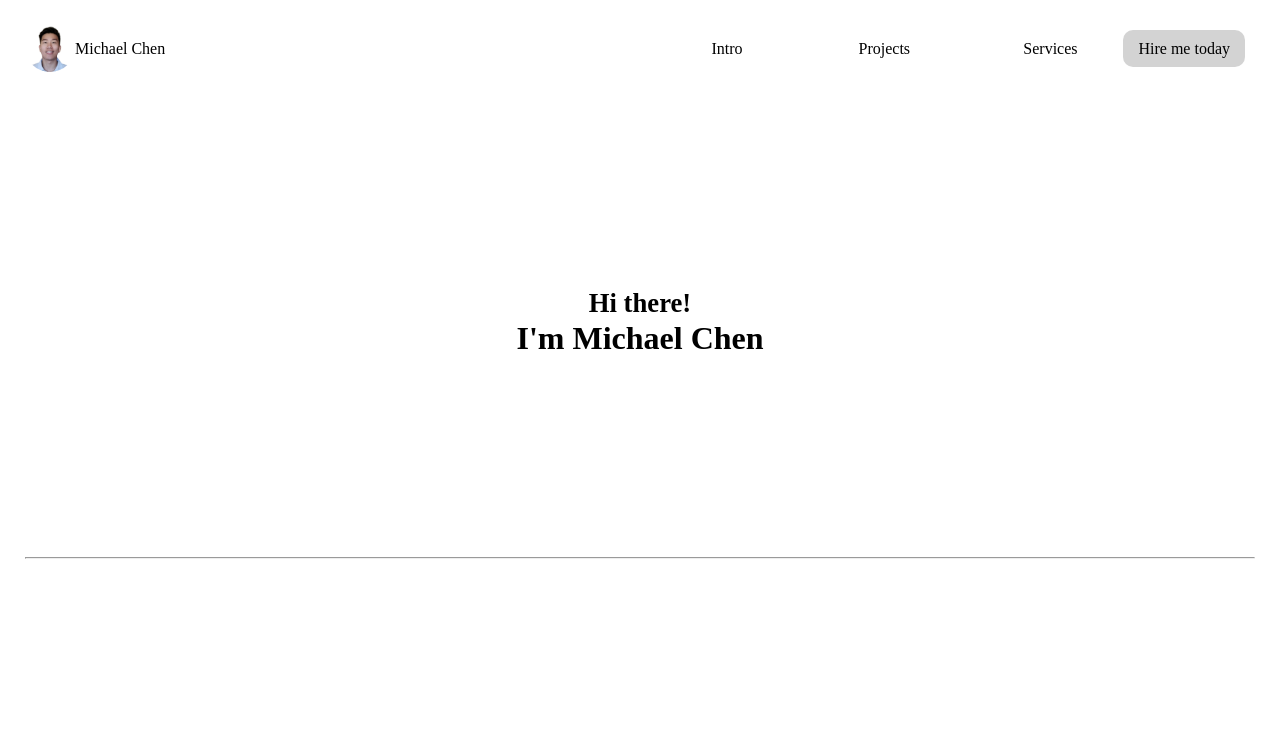
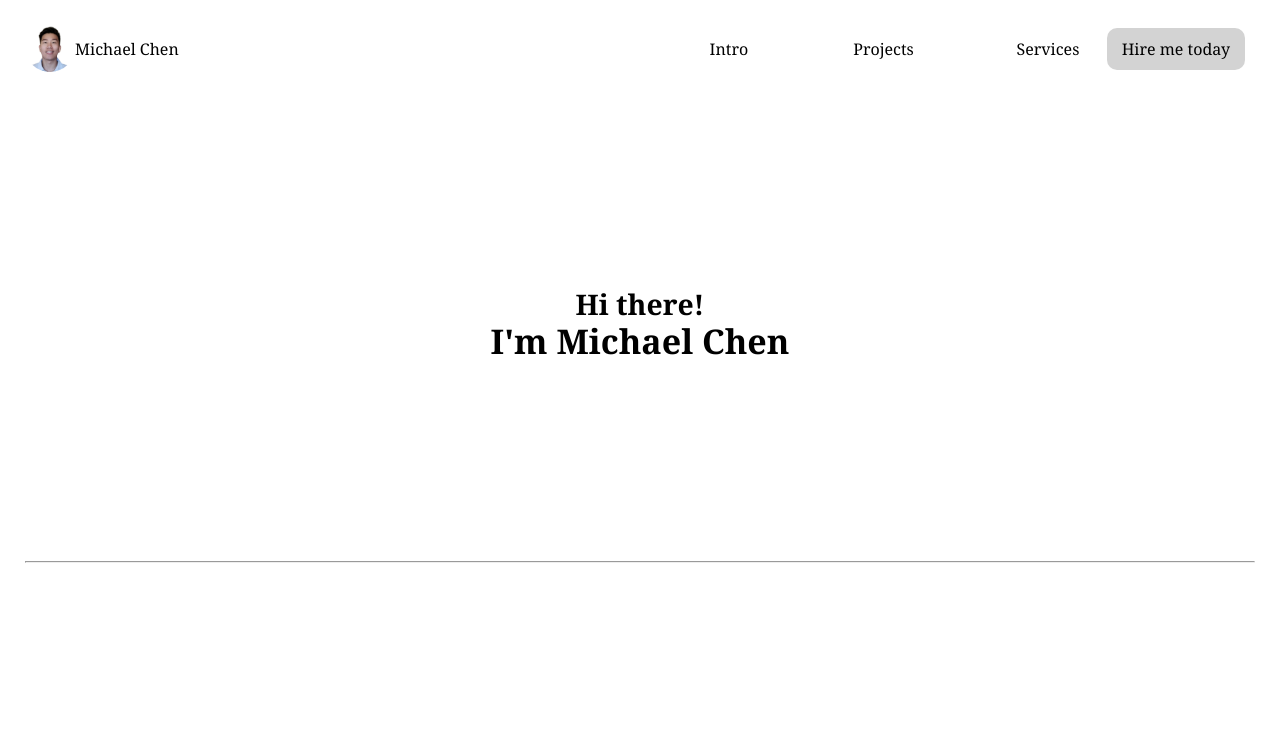
Before and after one commit to mcthedeveloper/single-page-portfolio-website, a plain HTML site: page index.html in a window 1280 px wide. Shown: the top 756 px of the page. Drawn offline with nearby package versions, Linux system fonts and the light colour scheme.

Commit message:
added font-family for all and font-size to h1

```diff
--- a/style.css
+++ b/style.css
@@ -6,10 +6,16 @@
   box-sizing: border-box;
   padding: 0;
   margin: 0;
+  font-family: Georgia, "Times New Roman", Times, serif;
 }
 
 body {
   margin: 15px 25px;
+}
+
+/* h1 font size */
+h1 {
+  font-size: 34px;
 }
 
 /*HEADER and NAV BAR*/
```
